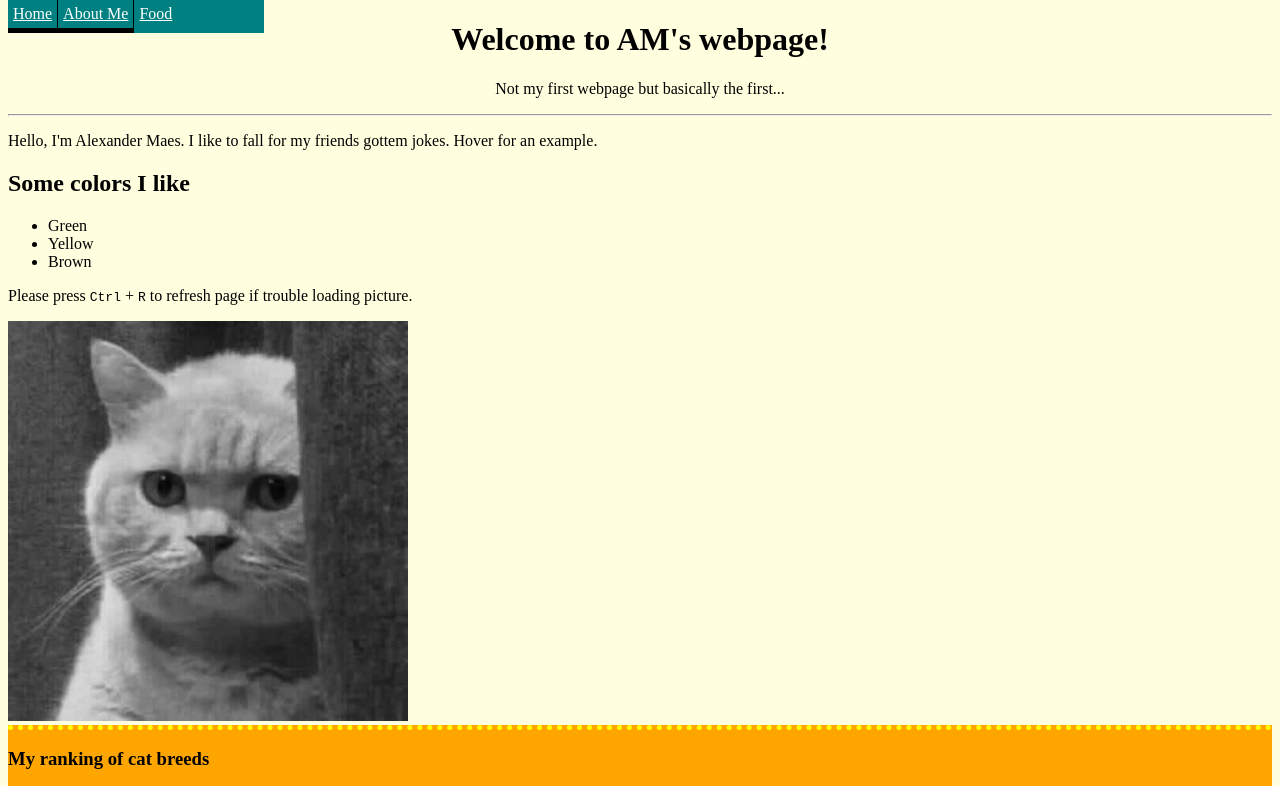
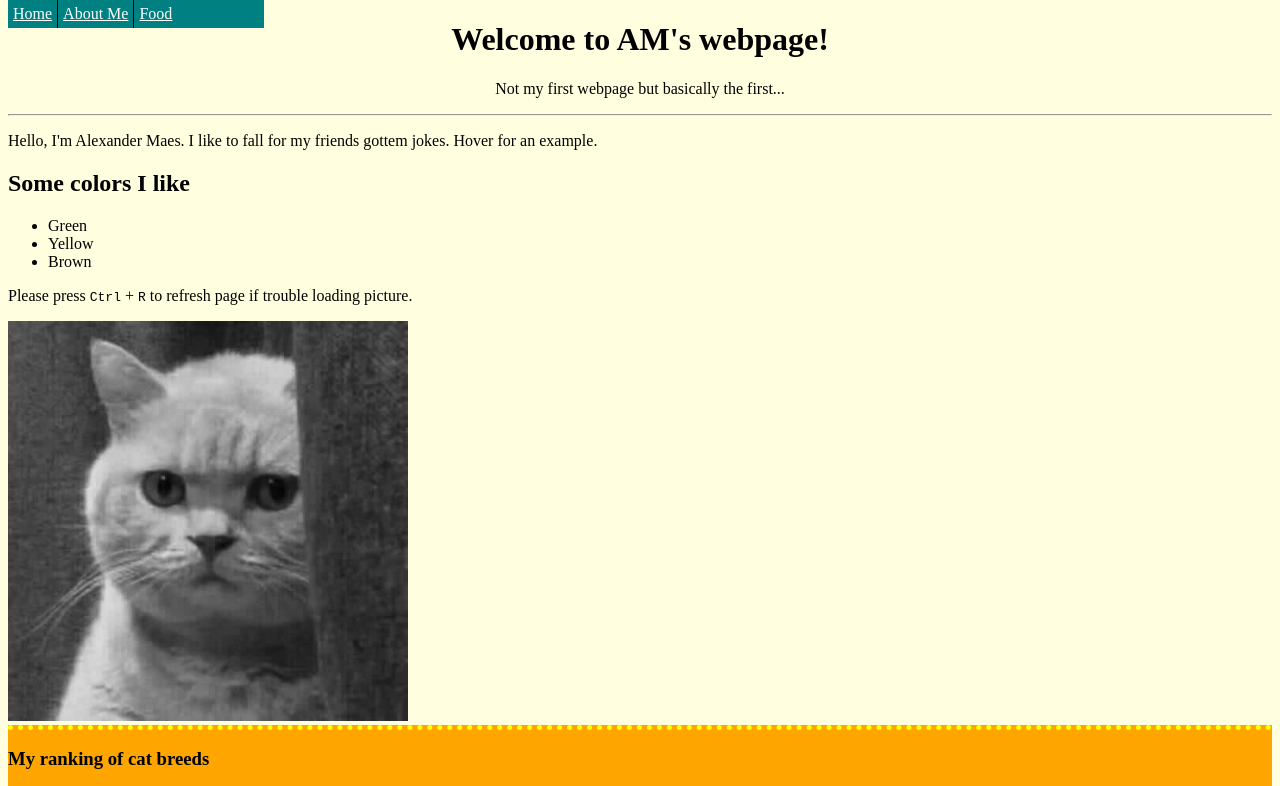
Before and after one commit to Malex1234/Malex1234.github.io, a plain HTML site: page index.html in a window 1280 px wide. Shown: the top 786 px of the page. Drawn offline with Linux system fonts and the light colour scheme.

Commit message:
Fixed 1 css format issue

```diff
--- a/css/style.css
+++ b/css/style.css
@@ -138,6 +138,7 @@ input[type="radio"] {
     border-right: 1px solid black;
     border-block-end-style: solid;
     border-block-start-style: none;
+    border-bottom: none;
   }
   .navbar:last-child {
     border-right: none;
```
